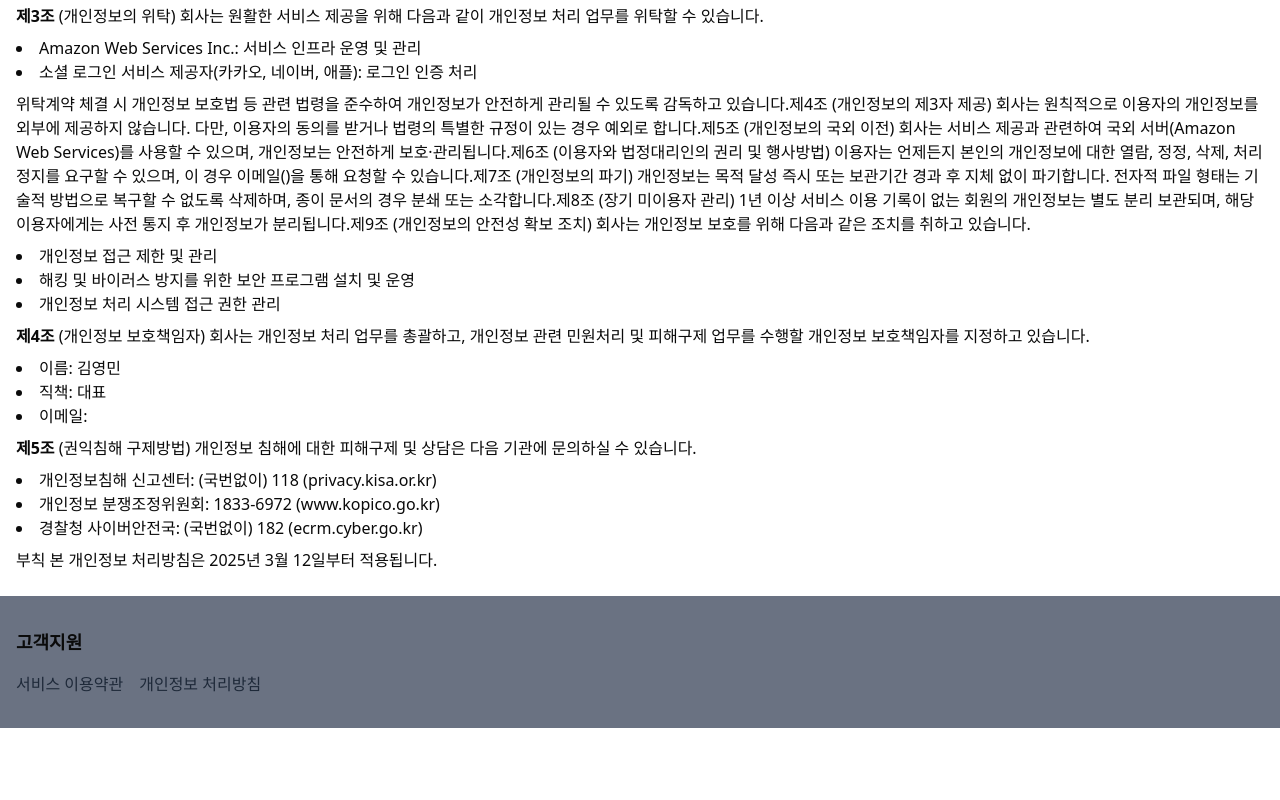
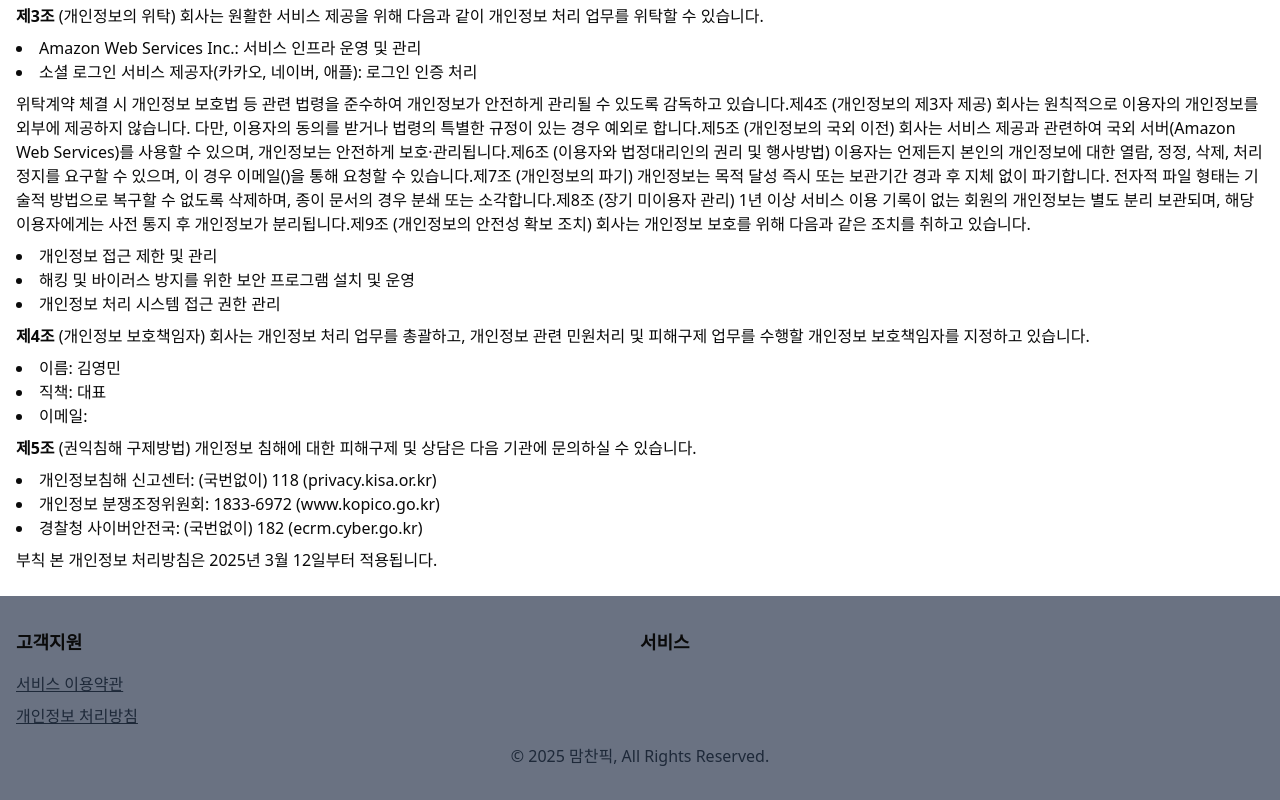
Before and after one commit to ummgoban/ummgoban.github.io, a React (Vite) app: page /privacy in a window 1280 px wide. Shown: the part 561-1361 px from the top of the page. Before the commit the page ends 1289 px from the top, so only its background shows below. Built offline with nearby package versions, Linux system fonts and the light colour scheme.

Commit message:
feat: footer 수정

```diff
--- a/src/components/common/Footer.tsx
+++ b/src/components/common/Footer.tsx
@@ -1,20 +1,48 @@
 import { Link } from 'react-router';
+
+const FooterItem = ({ children, title }: { title: string; children: React.ReactNode }) => {
+  return (
+    <div className="flex flex-col gap-4">
+      <div className="font-semibold text-lg">{title}</div>
+      {children}
+    </div>
+  );
+};
 
 const Footer = () => {
   return (
     <footer className="w-full bg-gray-500 py-8 mt-auto">
-      <div className="container mx-auto px-4">
-        <div className="font-semibold text-lg mb-4">고객지원</div>
+      <div className="flex flex-col">
+        <div className="container mx-auto px-4 grid sm:grid-cols-2 sm:grid-rows-1 grid-rows-2 grid-cols-1">
+          <FooterItem title="고객지원">
             <ul className="space-y-2">
               <li className="flex space-x-4">
-            <Link to="/terms" className="text-gray-800 hover:text-blue-400 hover:underline cursor-pointer">
+                <Link
+                  to="/terms"
+                  className="text-gray-800 underline hover:text-gray-200 hover:underline cursor-pointer"
+                >
                   서비스 이용약관
                 </Link>
-            <Link to="/privacy" className="text-gray-800 hover:text-blue-400 hover:underline cursor-pointer">
+              </li>
+              <li className="flex space-x-4">
+                <Link
+                  to="/privacy"
+                  className="text-gray-800 underline hover:text-gray-200 hover:underline cursor-pointer"
+                >
                   개인정보 처리방침
                 </Link>
               </li>
             </ul>
+          </FooterItem>
+          <FooterItem title="서비스">
+            <ul className="space-y-2">
+              <li className="flex space-x-4"></li>
+            </ul>
+          </FooterItem>
+        </div>
+        <div className="flex items-center justify-center mt-4">
+          <div className="text-gray-800">{`© ${new Date().getFullYear()} 맘찬픽, All Rights Reserved.`}</div>
+        </div>
       </div>
     </footer>
   );
```
Lines whose indentation alone changed are shown as unchanged.
